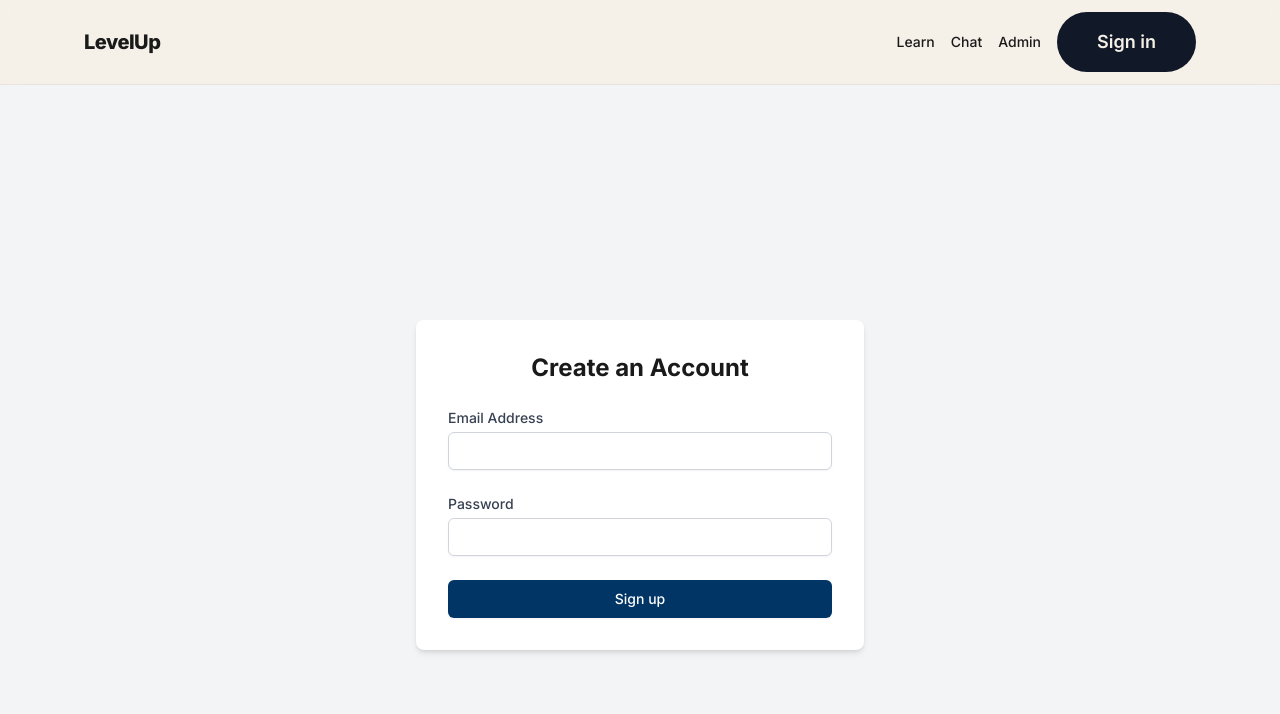
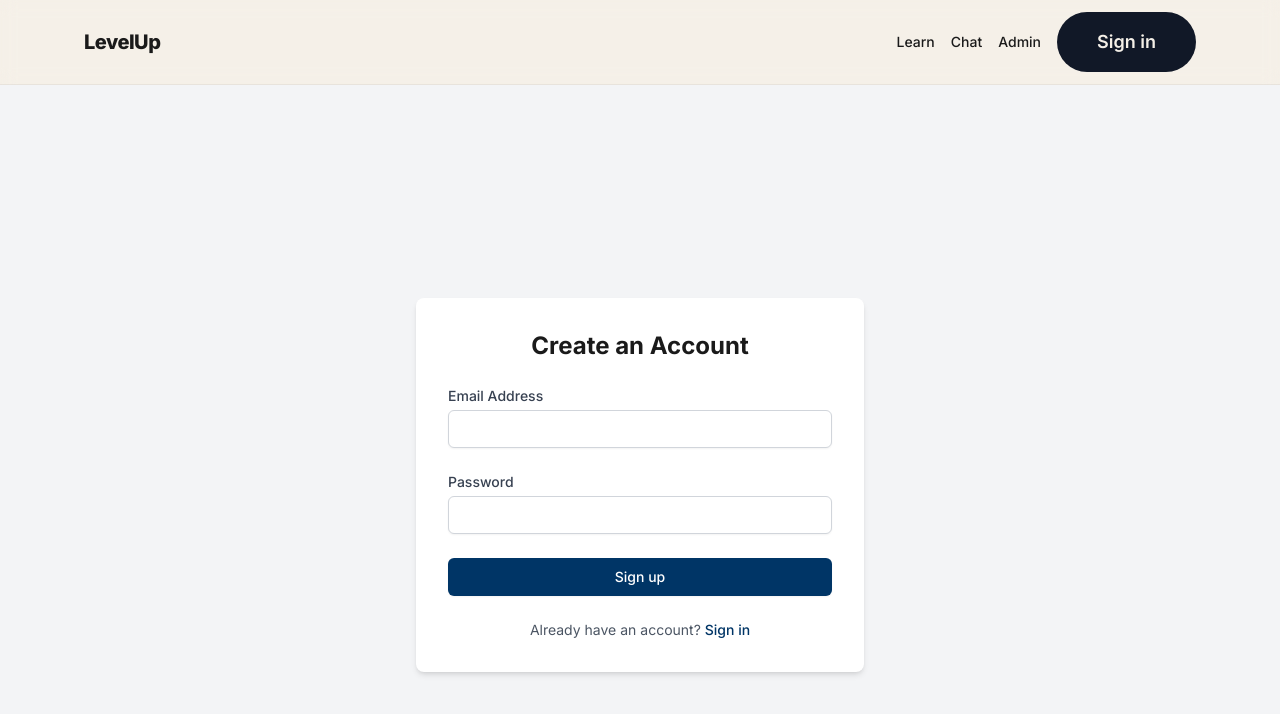
Before and after one commit to Coda1977/Levelup5, a Next.js app: page /auth/signup in a window 1280 px wide. Shown: the top 714 px of the page. Built offline with nearby package versions, Linux system fonts and the light colour scheme; no server answers.

Commit message:
fix: add navigation links between login and signup pages

```diff
--- a/src/app/auth/login/page.tsx
+++ b/src/app/auth/login/page.tsx
@@ -78,6 +78,12 @@ export default function LoginPage() {
             </button>
           </div>
         </form>
+        <p className="text-sm text-center text-gray-600">
+          Don't have an account?{' '}
+          <a href="/auth/signup" className="font-medium text-accent-blue hover:underline">
+            Sign up
+          </a>
+        </p>
       </div>
     </div>
   );
--- a/src/app/auth/signup/page.tsx
+++ b/src/app/auth/signup/page.tsx
@@ -84,6 +84,12 @@ export default function SignupPage() {
             </button>
           </div>
         </form>
+        <p className="text-sm text-center text-gray-600">
+          Already have an account?{' '}
+          <a href="/auth/login" className="font-medium text-accent-blue hover:underline">
+            Sign in
+          </a>
+        </p>
       </div>
     </div>
   );
```
